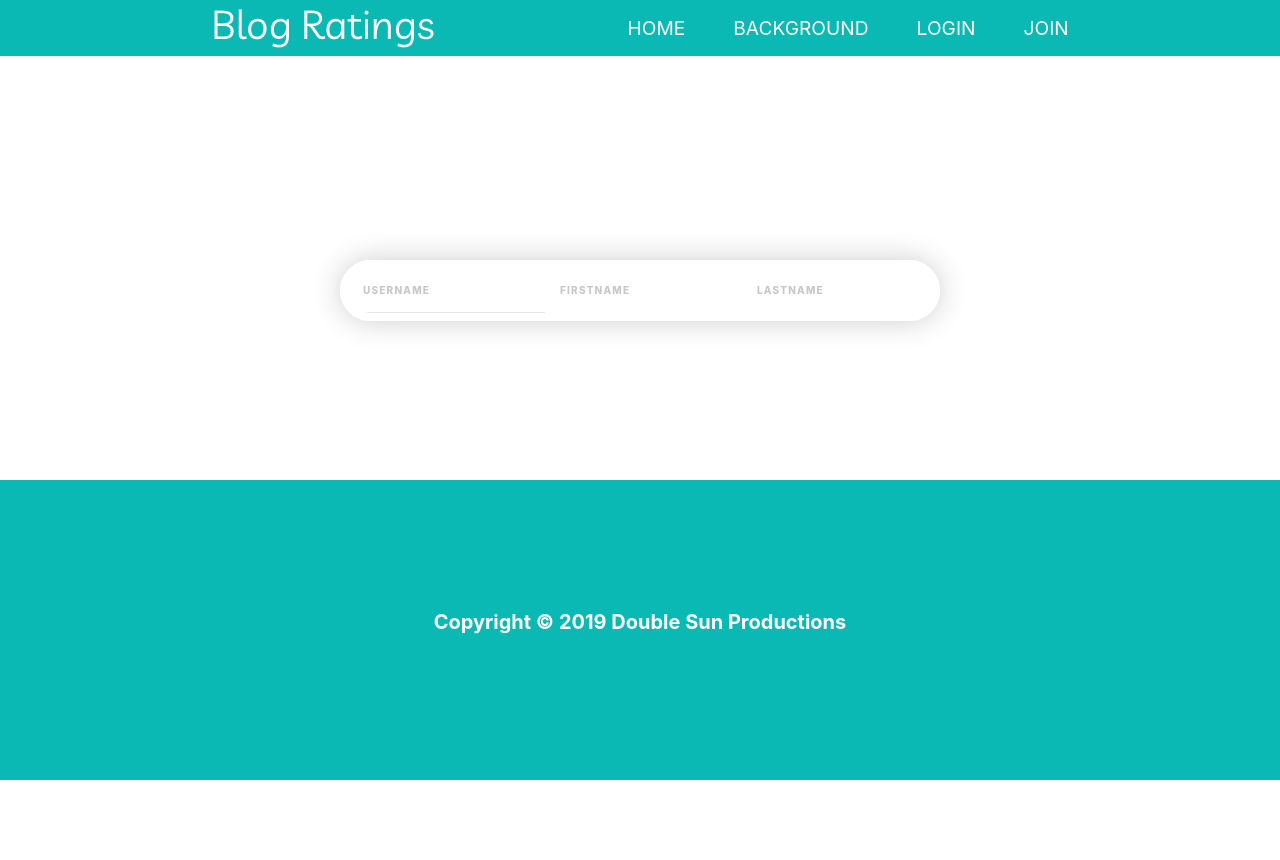
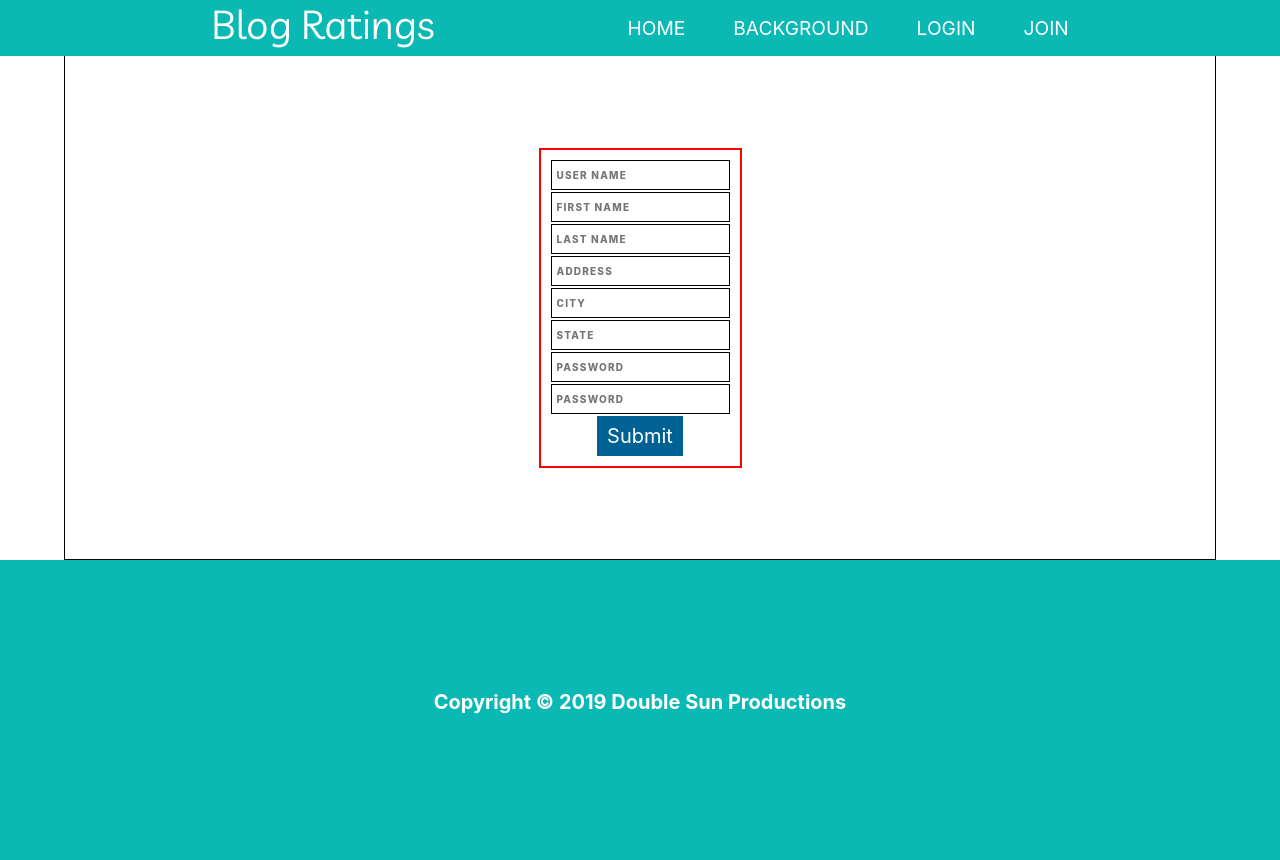
Before and after one commit to ravenusmc/blog_ratings, a PHP site: page /signup.php in a window 1280 px wide. Before the commit the page ends 780 px from the top, so only its background shows below. Run offline with PHP 8.4, Linux system fonts and the light colour scheme; some libraries are stand-ins or nearby versions.

Commit message:
improving sign up form

```diff
--- a/assets/css/login.css
+++ b/assets/css/login.css
@@ -61,11 +61,13 @@ main {
   height: 1px;
   background: rgba(0, 0, 0, 0.1);
 }
+
 .form-button {
   background: var(--clr);
   color: white;
   padding: 1.25em 2.25em;
 }
+
 @media only screen and (min-width: 550px){
   .form {
     flex-direction: row;
--- /dev/null
+++ b/assets/css/signup.css
@@ -0,0 +1,52 @@
+/* The CSS in this file will deal with the sign up page */
+:root {
+  --clr: #006194;
+}
+
+main {
+  padding-top: 5%;
+  min-height: 70vh;
+  display: grid;
+  place-items: center;
+  margin-left: 5%;
+  margin-right: 5%;
+  border: 1px solid black;
+}
+
+form {
+  display: flex;
+  flex-direction: column;
+  justify-content: center;
+  align-items: center;
+  padding: 10px;
+  border: 2px solid red;
+}
+
+.form-item {
+  margin-bottom: 2px;
+  display: flex;
+  flex-direction: column;
+  justify-content: center;
+  align-items: center;
+}
+
+.form-input {
+  height: 30px;
+  text-transform: uppercase;
+  font-weight: 800;
+  font-size: 10px;
+  letter-spacing: 1.2px;
+  border: 0;
+  padding: .5em;
+  border: 1px solid black;
+  /* width: 200%; */
+}
+
+.form-button {
+  background: var(--clr);
+  border: var(--clr);
+  color: white;
+  font-size: 20px;
+  line-height: 20px;
+  padding: 10px;
+}
--- a/signup.php
+++ b/signup.php
@@ -1,44 +1,61 @@
+<?php
+  // Start a session
+  if (!isset($_SESSION)) {
+    session_start();
+  }
+  //Pulling in the databases
+  //require('./model/database.php');
+  //global $db;
+
+  if (isset($_POST["login"])){
+    $username = filter_input(INPUT_POST, 'username');
+  }
+
+?>
+
 <?php include 'view/header.php'; ?>
 <link rel="stylesheet" type="text/css" href="./assets/css/generic.css">
-<link rel="stylesheet" type="text/css" href="./assets/css/login.css">
+<link rel="stylesheet" type="text/css" href="./assets/css/signup.css">
 
 <main>
 
-  <form class='form'>
+  <h1 class>
+
+  <form method="post" class='form'>
 
     <div class='form-item'>
-      <input type='text' class='form-input' placeholder="Username" aria-label="Username">
+      <input type='text' class='form-input' name='username' placeholder="User Name" aria-label="Username">
     </div>
 
     <div class='form-item'>
-      <input type='text' class='form-input' placeholder="Firstname" aria-label="Firstname">
+      <input type='text' class='form-input' name='firstname' placeholder="First Name" aria-label="Firstname">
     </div>
 
     <div class='form-item'>
-      <input type='text' class='form-input' placeholder="Lastname" aria-label="Lastname">
+      <input type='text' class='form-input' name='lastname' placeholder="Last Name" aria-label="Lastname">
     </div>
 
     <div class='form-item'>
-      <input type='text' class='form-input' placeholder="Address" aria-label="Address">
+      <input type='text' class='form-input' name='address' placeholder="Address" aria-label="Address">
     </div>
 
     <div class='form-item'>
-      <input type='text' class='form-input' placeholder="City" aria-label="City">
+      <input type='text' class='form-input' name='city' placeholder="City" aria-label="City">
     </div>
 
     <div class='form-item'>
-      <input type='text' class='form-input' placeholder="State" aria-label="State">
+      <input type='text' class='form-input' name='state' placeholder="State" aria-label="State">
     </div>
 
     <div class='form-item'>
-      <input type='password' class='form-input' placeholder="Password" aria-label="Password">
+      <input type='password' class='form-input' name='password_1' placeholder="Password" aria-label="Password">
     </div>
 
     <div class='form-item'>
-      <input type='password' class='form-input' placeholder="Password" aria-label="Password">
+      <input type='password' class='form-input' name='password_2' placeholder="Password" aria-label="Password">
     </div>
 
-    <button class='form-button' type='submit'>Submit</button>
+    <button type="submit" name="login" class='form-button' type='submit'>Submit</button>
   </form>
 
 </main>
```
